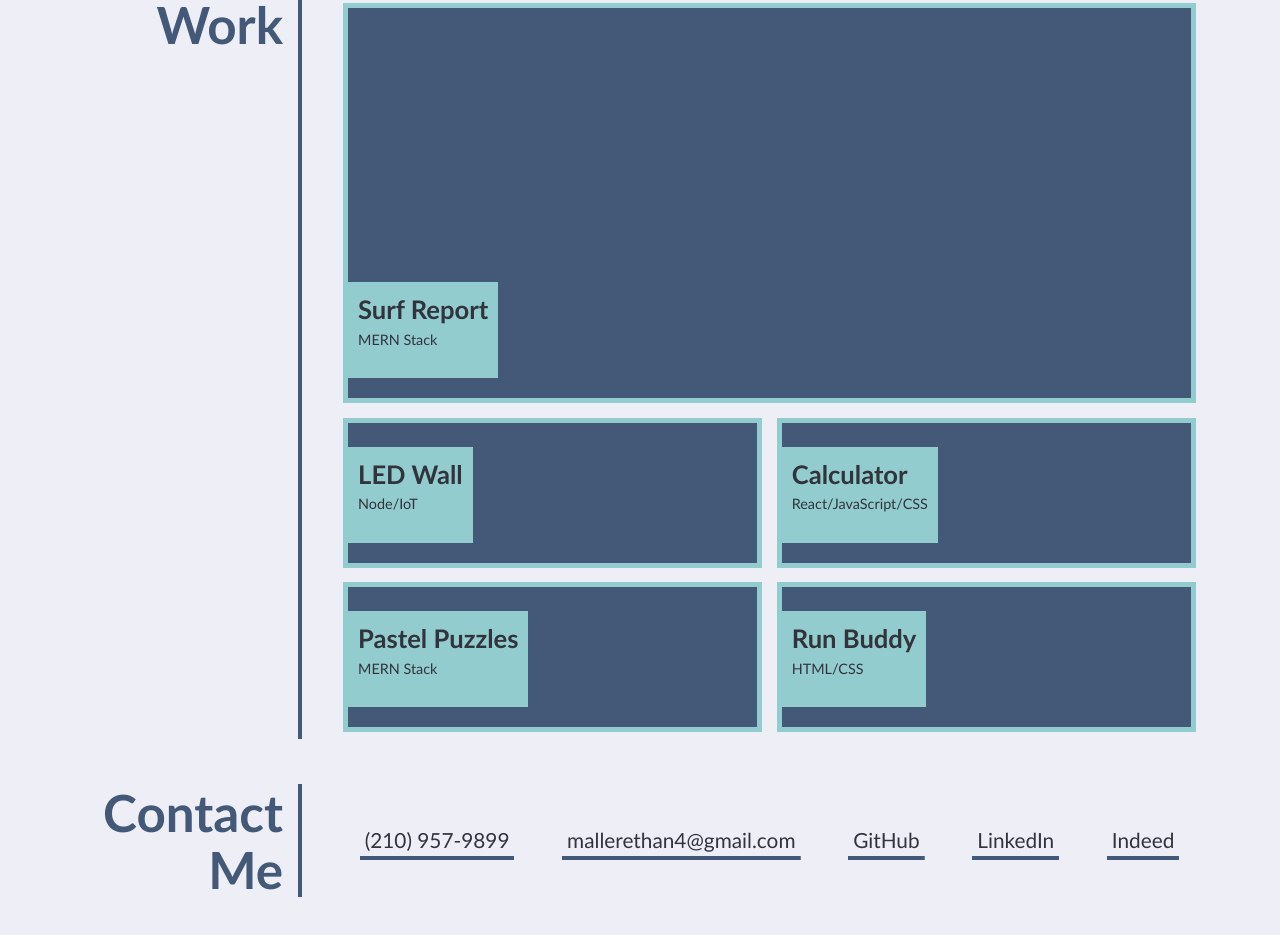
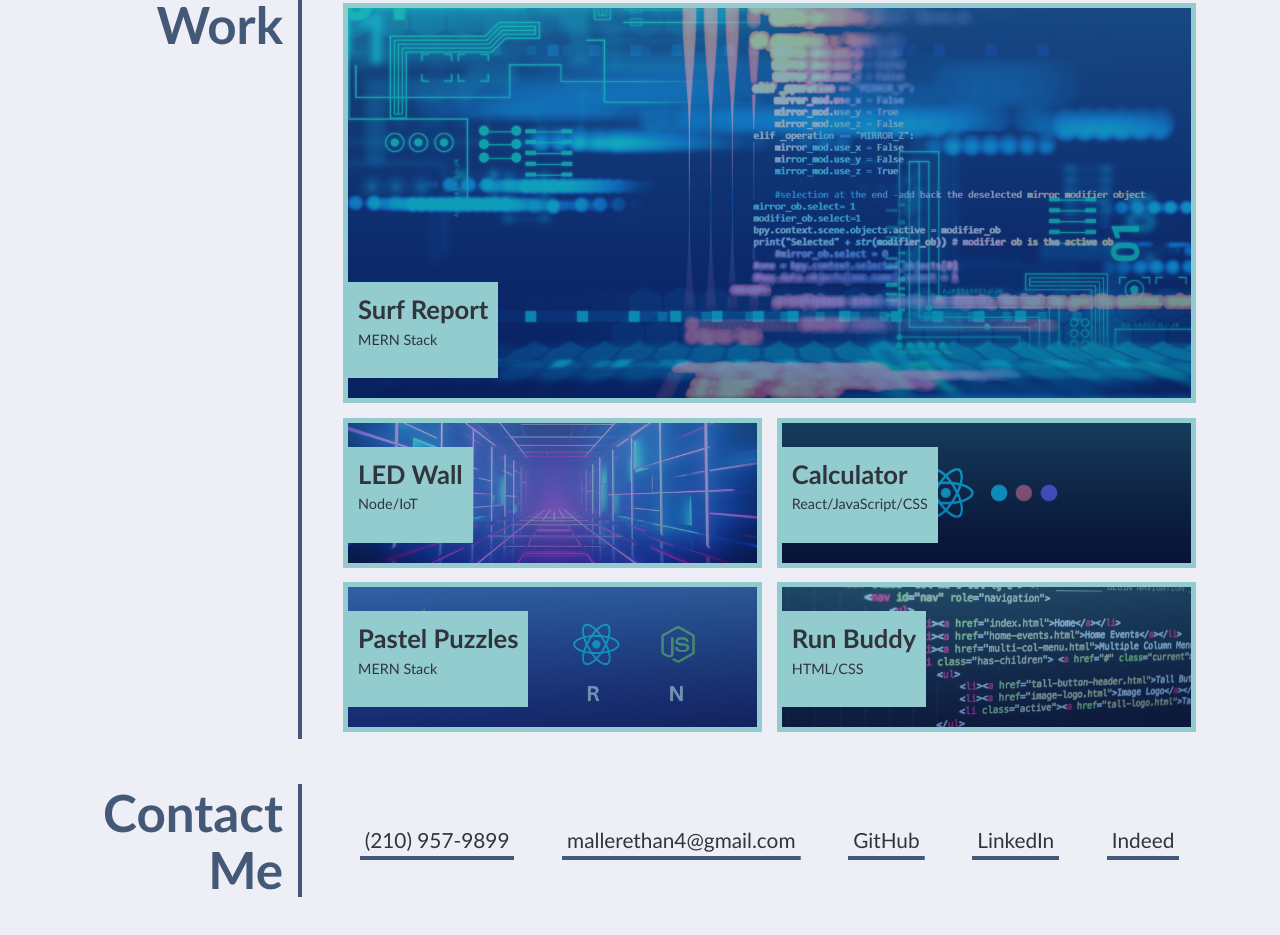
Before and after one commit to ejmaller7/Module-2-Challenge, a plain HTML site: page index.html in a window 1280 px wide. Shown: the part 715-1650 px from the top of the page. Drawn offline with Linux system fonts and the light colour scheme.

Commit message:
Adding all pictures to CSS and HTML

```diff
--- a/assets/css/style.css
+++ b/assets/css/style.css
@@ -88,7 +88,7 @@ main {
 
 .hero-banner {
   background: rgb(68, 88, 120);
-  background-image: url('./assets/images/Beach Picture.jpeg'), linear-gradient(180deg, var(--secondary) 0%, var(--primary) 100%);
+  background-image: url('../images/BeachPicture.jpeg'), linear-gradient(180deg, var(--secondary) 0%, var(--primary) 100%);
   background-size: cover;
   background-position: center;
   background-blend-mode: soft-light;
@@ -222,23 +222,33 @@ main {
 /* portfolio project images */
 /* TODO: Add portfolio project images here using background images*/
 .run-buddy {
-
+  background-image: url('../images/RunBuddy.jpg'), linear-gradient(180deg, var(--secondary) 0%, var(--primary) 100%);
+  background-size: cover;
+  background-position: center;
 }
 
 .led-wall {
-
+  background-image: url('../images/LEDWall.jpg'), linear-gradient(180deg, var(--secondary) 0%, var(--primary) 100%);
+  background-size: cover;
+  background-position: center;
 }
 
 .react-calc {
-
+  background-image: url('../images/ReactCalc.png'), linear-gradient(180deg, var(--secondary) 0%, var(--primary) 100%);
+  background-size: cover;
+  background-position: center;
 }
 
 .pastel-puzzles {
-
+  background-image: url('../images/PastelPuzzles.png'), linear-gradient(180deg, var(--secondary) 0%, var(--primary) 100%);
+  background-size: cover;
+  background-position: center;
 }
 
 .surf-report {
-
+  background-image: url('../images/SurfReport.jpg'), linear-gradient(180deg, var(--secondary) 0%, var(--primary) 100%);
+  background-size: cover;
+  background-position: center;
 }
 
 /* media queries */
--- a/index.html
+++ b/index.html
@@ -49,35 +49,35 @@
             <section class="page-section">
                 <h2 id="Work">Work</h2>
                 <div class="flex-container">
-                    <section class="flex-item">
+                    <section class="flex-item surf-report">
                         <div>
                             <h3>Surf Report</h3>
                             <p>MERN Stack</p>
                         </div>
                     </section>
 
-                    <section class="flex-item">
+                    <section class="flex-item led-wall">
                         <div>
                             <h3>LED Wall</h3>
                             <p>Node/IoT</p>
                         </div>
                     </section>
 
-                    <section class="flex-item">
+                    <section class="flex-item react-calc">
                         <div>
                             <h3>Calculator</h3>
                             <p>React/JavaScript/CSS</p>
                         </div>
                     </section>
 
-                    <section class="flex-item">
+                    <section class="flex-item pastel-puzzles">
                         <div>
                             <h3>Pastel Puzzles</h3>
                             <p>MERN Stack</p>
                         </div>
                     </section>
 
-                    <section class="flex-item">
+                    <section class="flex-item run-buddy">
                         <div>
                             <h3>Run Buddy</h3>
                             <p>HTML/CSS</p>
```
Also changed, not shown: assets/images/BeachPicture.jpeg (renamed from assets/images/Beach Picture.jpeg), assets/images/LEDWall.jpg (added), assets/images/PastelPuzzles.png (added), assets/images/ReactCalc.png (added), assets/images/ResumePicture.jpeg (renamed from assets/images/Resume Picture.jpeg), assets/images/RunBuddy.jpg (added), assets/images/SurfReport.jpg (added).
